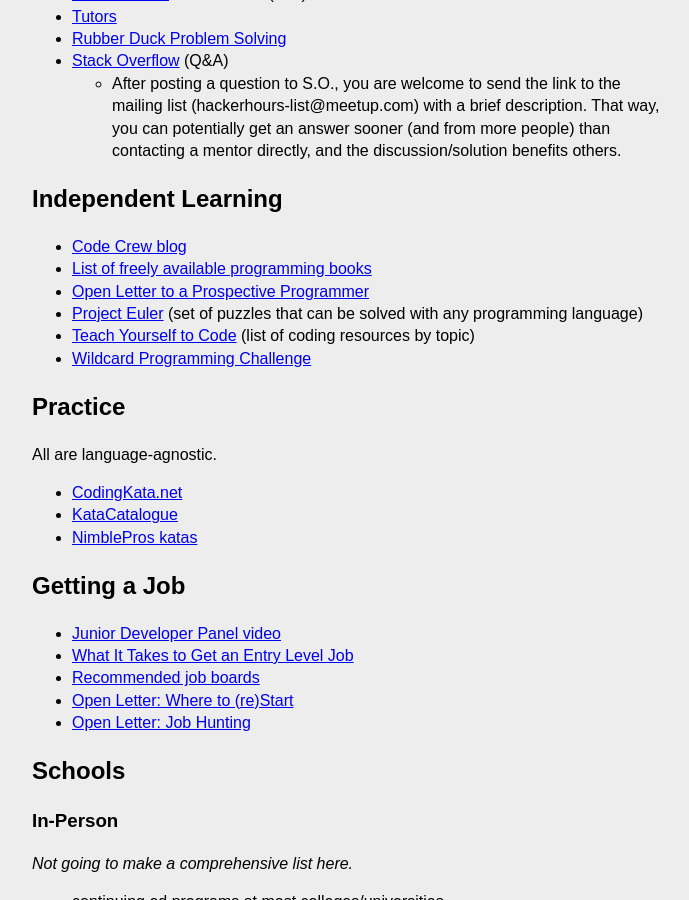
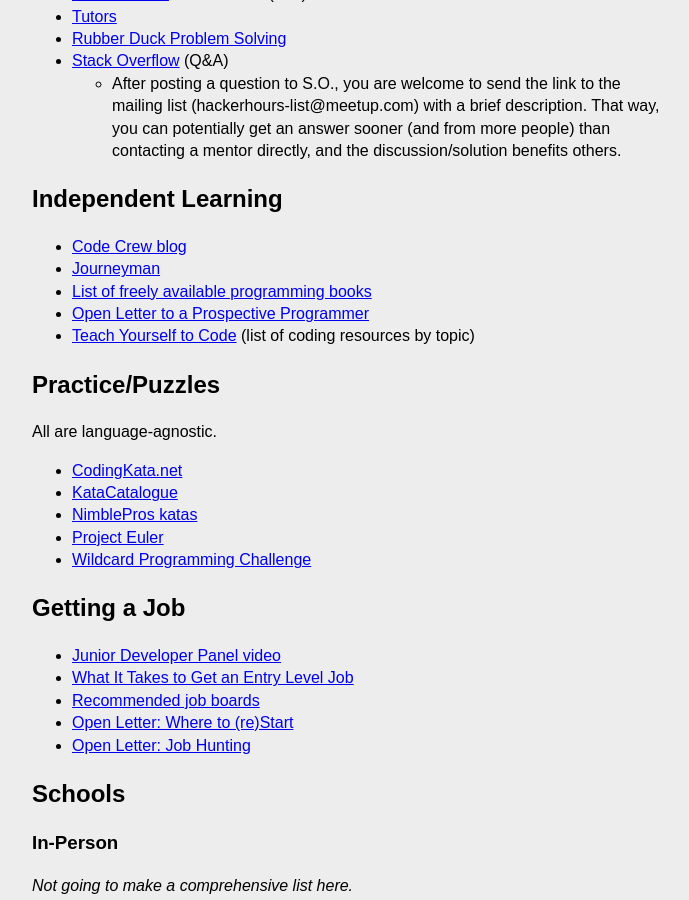
Before and after one commit to HackerHours/hackerhours.org, a Jekyll site: the page built from resources.md, in a window 1280 px wide and 900 px high, scrolled down 601 px. Shown: the whole window, without its empty margins (288-977 px from the left). Built offline with Jekyll 4.4.1, drawn with Linux system fonts in a browser that asks for light colours; nearby versions of some CDN libraries; some web fonts are replaced; Markdown is read by kramdown in place of the engine named in the settings; comment, search, counter and statistics services are not loaded.

Commit message:
add link to journeyman

```diff
--- a/resources.md
+++ b/resources.md
@@ -19,19 +19,20 @@
 ## Independent Learning
 
 * [Code Crew blog](http://blog.codecrew.co/)
+* [Journeyman](https://plus.google.com/communities/113669203485569960566?cfem=1)
 * [List of freely available programming books](http://stackoverflow.com/questions/194812/list-of-freely-available-programming-books)
 * [Open Letter to a Prospective Programmer](http://afeld.me/nerdery/500322)
-* [Project Euler](http://projecteuler.net) (set of puzzles that can be solved with any programming language)
 * [Teach Yourself to Code](http://teachyourselftocode.com/) (list of coding resources by topic)
-* [Wildcard Programming Challenge](http://www.trywildcard.com/challenge)
 
-## Practice
+## Practice/Puzzles
 
 All are language-agnostic.
 
 * [CodingKata.net](http://codingkata.net/Katas)
 * [KataCatalogue](http://codingdojo.org/cgi-bin/wiki.pl?KataCatalogue)
 * [NimblePros katas](http://nimblepros.com/what-we-do/event-resources.aspx)
+* [Project Euler](http://projecteuler.net)
+* [Wildcard Programming Challenge](http://www.trywildcard.com/challenge)
 
 ## Getting a Job
 
```
